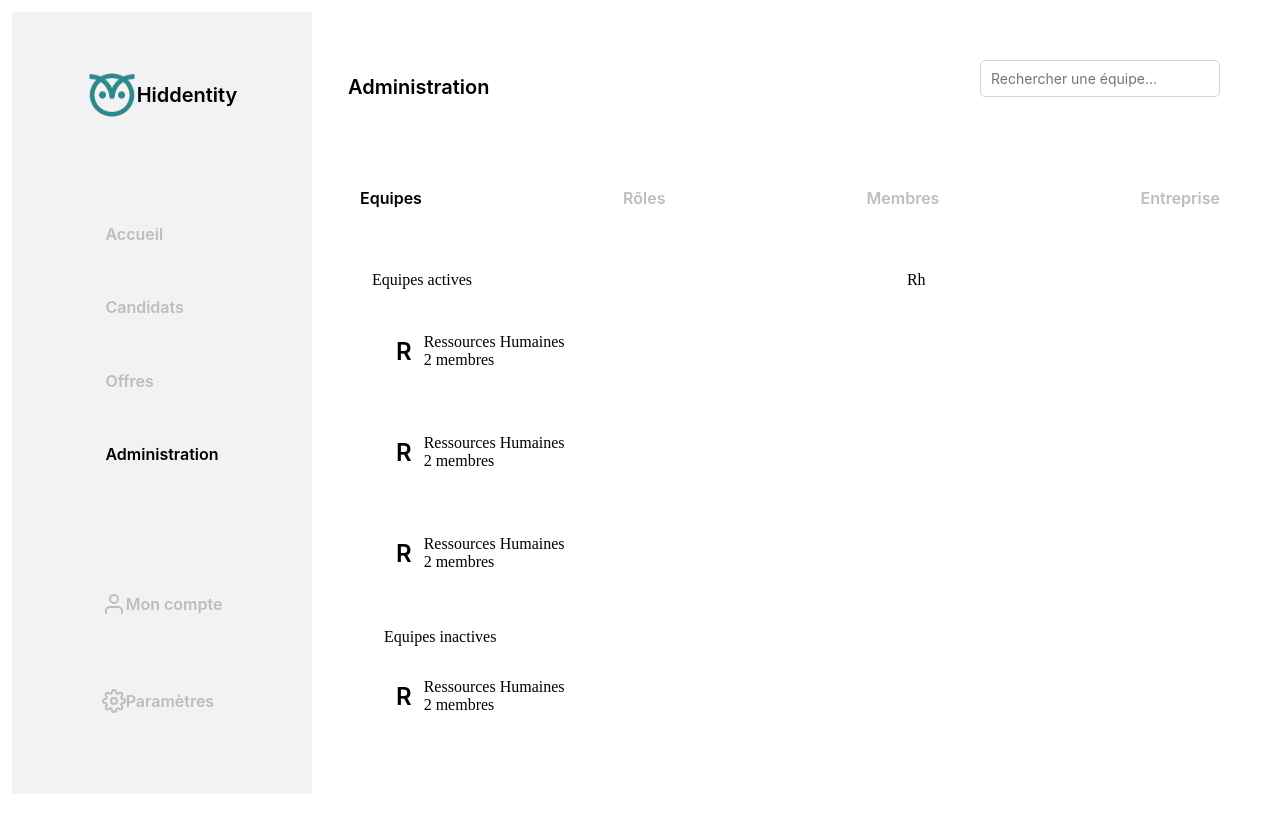
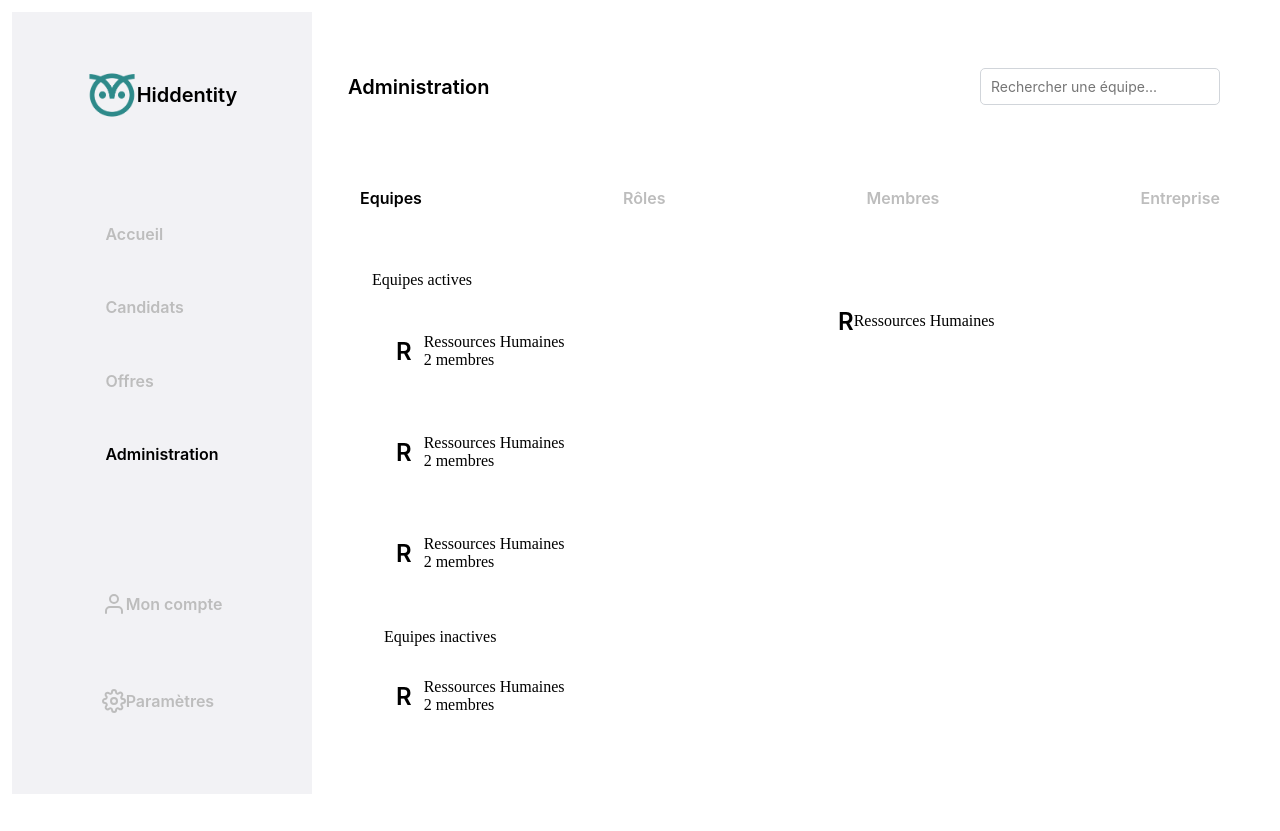
Before and after one commit to hiddentityfr/bird, a Next.js app: page / in a window 1280 px wide. Built offline with nearby package versions, Linux system fonts and the light colour scheme; a web font is replaced by a local one.

Commit message:
Align input and title page

```diff
--- a/pages/administration.tsx
+++ b/pages/administration.tsx
@@ -12,7 +12,7 @@ export default function Administration() {
         <LeftSideBar />
         <Container>
           <Container justify="flex-start" align="stretch">
-            <Container row justify="space-between" align="flex-start">
+            <Container row justify="space-between" align="center">
               <Text variant="h4" color="#000000">
                 Administration
               </Text>
@@ -22,6 +22,7 @@ export default function Administration() {
                 placeholder="Rechercher une équipe..."
               />
             </Container>
+
             <Container justify="flex-start" align="stretch">
               <Container row justify="space-between" align="flex-start">
                 <Text variant="h5" color="#000000">
@@ -37,6 +38,7 @@ export default function Administration() {
                   Entreprise
                 </Text>
               </Container>
+
               <Container row justify="space-around" align="flex-start">
                 <Container justify="flex-start">
                   <p>Equipes actives</p>
@@ -74,7 +76,12 @@ export default function Administration() {
                     </Container>
                   </Container>
                 </Container>
-                <Container>Rh</Container>
+                <Container>
+                  <Container row justify="flex-start" align="center">
+                    <Text variant="h3">R</Text>
+                    <p>Ressources Humaines</p>
+                  </Container>
+                </Container>
               </Container>
             </Container>
           </Container>
```
